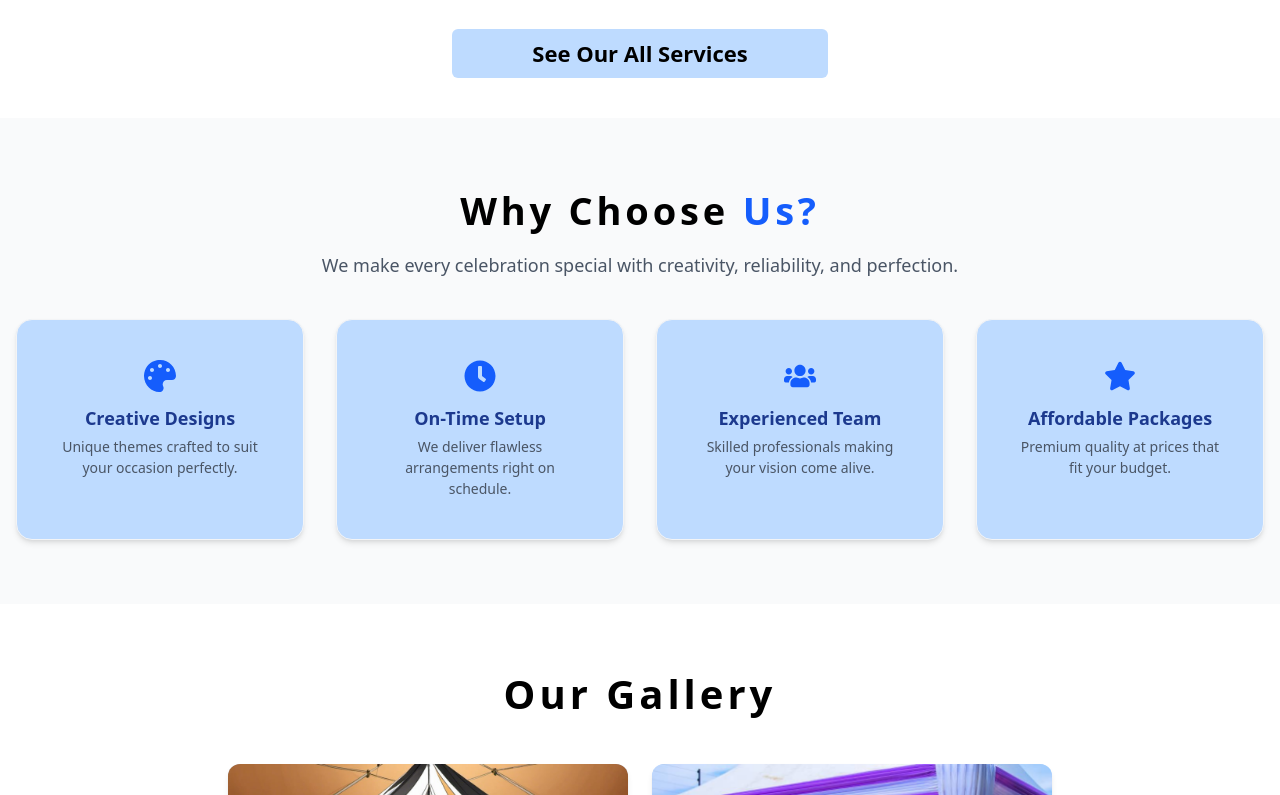
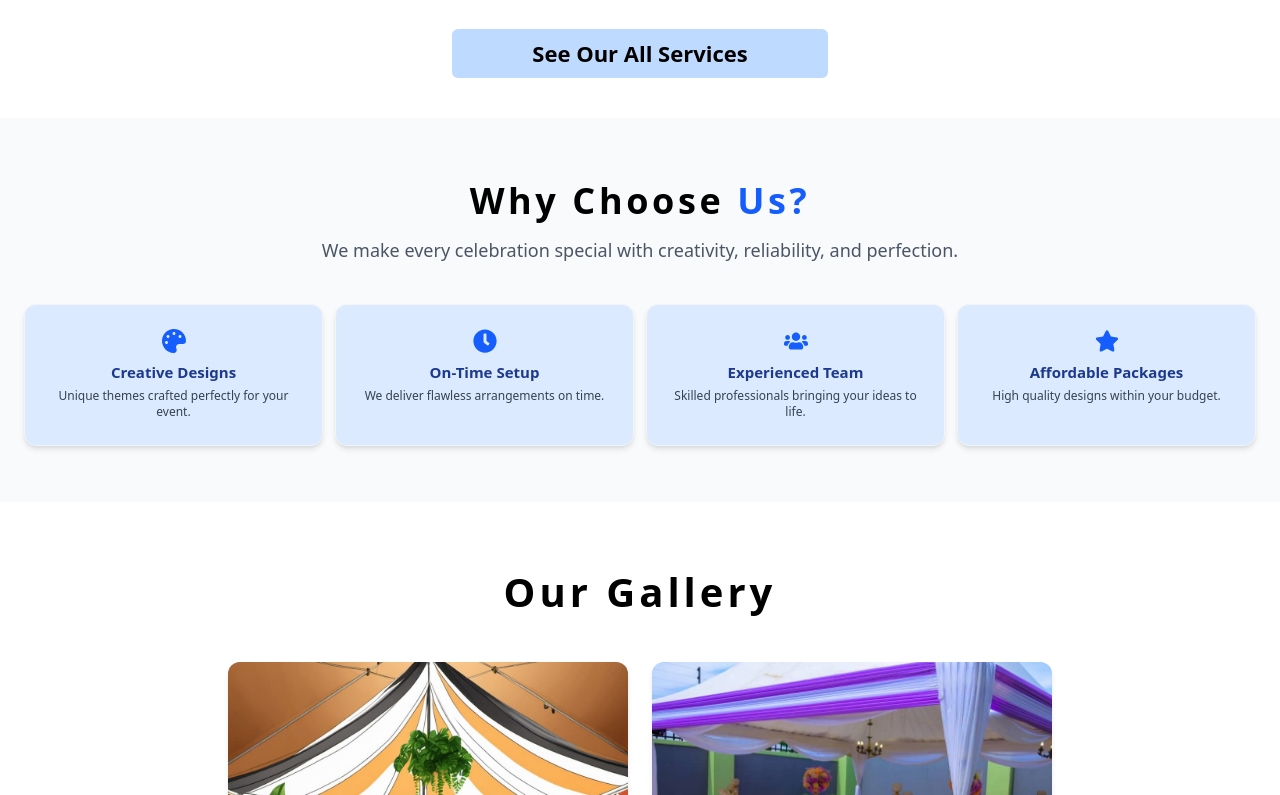
Before and after one commit to amar7773/Shiv-Tent-Hose, a React app: page / in a window 1280 px wide. Shown: the part 1245-2040 px from the top of the page. Built offline with nearby package versions, Linux system fonts and the light colour scheme; the HTML template or start-up script is replaced by a standard one.

Commit message:
new change

```diff
--- a/src/Compnets/Footer.jsx
+++ b/src/Compnets/Footer.jsx
@@ -6,7 +6,7 @@ import { SlSocialFacebook } from "react-icons/sl";
 import { RiTwitterXLine } from "react-icons/ri";
 import { SlSocialYoutube } from "react-icons/sl";
 import { useNavigate } from "react-router-dom";
-import logo from "../assets/images/Services/shiv-tent.png"; // 🟢 Apna logo yahan import karo
+import logo from "../assets/images/Services/tentlogo.png"; // 🟢 Apna logo yahan import karo
 
 function Footer() {
   const navigate = useNavigate();
@@ -91,20 +91,7 @@ function Footer() {
               <a
                 href="#"
                 className="hover:text-blue-600 transition-colors"
-                onClick={() => {
-                  if (window.location.pathname === "/") {
-                    document
-                      .getElementById("gallery")
-                      ?.scrollIntoView({ behavior: "smooth" });
-                  } else {
-                    navigate("/");
-                    setTimeout(() => {
-                      document
-                        .getElementById("gallery")
-                        ?.scrollIntoView({ behavior: "smooth" });
-                    }, 500);
-                  }
-                }}
+                onClick={() => navigate("/gallery")}
               >
                 Gallery
               </a>
--- a/src/Compnets/Gallery.jsx
+++ b/src/Compnets/Gallery.jsx
@@ -6,7 +6,7 @@ function Gallery() {
   const navigate = useNavigate();
 
   return (
-    <div id="gallery" className="mt-7 sm:mt-15 px-4">
+    <div id="gallery" className="mt-5 sm:mt-15 px-4">
       <h1 className="text-[30px] sm:text-[40px] font-bold text-center mb-10 tracking-widest">
         Our Gallery
       </h1>
--- a/src/Compnets/Testimonals.jsx
+++ b/src/Compnets/Testimonals.jsx
@@ -9,7 +9,7 @@ function Testimonals() {
         Testimonials
       </h1>
 
-      <div className="flex flex-wrap justify-center gap-6">
+      <div className="flex flex-wrap justify-center gap-6 ">
         {test.map((item, i) => (
           <div
             key={i}
--- a/src/Compnets/WhyChoose.jsx
+++ b/src/Compnets/WhyChoose.jsx
@@ -4,32 +4,32 @@ import { FaPalette, FaClock, FaUsers, FaStar } from "react-icons/fa";
 function WhyChoose() {
   const features = [
     {
-      icon: <FaPalette className="text-blue-600 w-8 h-8" />,
+      icon: <FaPalette className="text-blue-600 w-6 h-6" />,
       title: "Creative Designs",
-      desc: "Unique themes crafted to suit your occasion perfectly.",
+      desc: "Unique themes crafted perfectly for your event.",
     },
     {
-      icon: <FaClock className="text-blue-600 w-8 h-8" />,
+      icon: <FaClock className="text-blue-600 w-6 h-6" />,
       title: "On-Time Setup",
-      desc: "We deliver flawless arrangements right on schedule.",
+      desc: "We deliver flawless arrangements on time.",
     },
     {
-      icon: <FaUsers className="text-blue-600 w-8 h-8" />,
+      icon: <FaUsers className="text-blue-600 w-6 h-6" />,
       title: "Experienced Team",
-      desc: "Skilled professionals making your vision come alive.",
+      desc: "Skilled professionals bringing your ideas to life.",
     },
     {
-      icon: <FaStar className="text-blue-600 w-8 h-8" />,
+      icon: <FaStar className="text-blue-600 w-6 h-6" />,
       title: "Affordable Packages",
-      desc: "Premium quality at prices that fit your budget.",
+      desc: "High quality designs within your budget.",
     },
   ];
 
   return (
-    <section className="py-16 px-4 bg-gray-50 sm:mt-10">
+    <section className="py-10 sm:py-14 px-4 bg-gray-50 sm:mt-10">
       {/* Heading */}
       <div className="text-center mb-10">
-        <h2 className="text-[28px] sm:text-[38px] font-bold text-black tracking-widest mb-3">
+        <h2 className="text-[26px] sm:text-[36px] font-bold text-black tracking-widest mb-2">
           Why Choose <span className="text-blue-600">Us?</span>
         </h2>
         <p className="text-gray-600 text-base sm:text-lg max-w-2xl mx-auto">
@@ -38,18 +38,20 @@ function WhyChoose() {
         </p>
       </div>
 
-      {/* ✅ Scrollable on small screens, grid on large screens */}
-      <div className="flex sm:grid sm:grid-cols-2 lg:grid-cols-4 gap-4 sm:gap-8 overflow-x-auto sm:overflow-visible pb-3 sm:pb-0">
+      {/* ✅ Compact Scrollable Cards */}
+      <div className="flex sm:grid sm:grid-cols-2 lg:grid-cols-4 gap-3 overflow-x-auto sm:overflow-visible pb-3 sm:pb-0 px-2 scrollbar-hide">
         {features.map((item, i) => (
           <div
             key={i}
-            className="min-w-[220px] sm:min-w-0 bg-blue-200 p-10 rounded-2xl shadow-md hover:shadow-lg transition-all duration-300 text-center flex-shrink-0 border border-gray-100"
+            className="min-w-[130px] sm:min-w-0 bg-blue-100 p-6 rounded-xl shadow-md hover:shadow-lg hover:scale-105 transition-all duration-300 text-center flex-shrink-0 border border-gray-100"
           >
-            <div className="flex justify-center mb-3">{item.icon}</div>
-            <h3 className="text-lg font-semibold text-blue-900 mb-1">
+            <div className="flex justify-center mb-2">{item.icon}</div>
+            <h3 className="text-[15px] font-semibold text-blue-900 mb-1">
               {item.title}
             </h3>
-            <p className="text-gray-600 text-[14px]">{item.desc}</p>
+            <p className="text-gray-700 text-[12px] leading-snug">
+              {item.desc}
+            </p>
           </div>
         ))}
       </div>
--- a/src/Pages/About.jsx
+++ b/src/Pages/About.jsx
@@ -1,14 +1,14 @@
 import React from "react";
 import aboutImg from "../assets/images/Services/wedddeco.webp"; // Add your about image
 import aboutTeam from "../assets/images/Services/haldidecoration.jpg";
-import aboutHero from "../assets/images/Services/abouthero.webp"; // Add team image
+import aboutHero from "../assets/images/Services/bluetetnt.webp"; // Add team image
 
 function About() {
   return (
     <div className="bg-gradient-to-b from-blue-50 to-white text-gray-800 mt-22">
       {/* ===== Hero Section ===== */}
       <section
-        className="relative text-center py-20 px-4 flex items-center justify-center bg-cover bg-center"
+        className="relative text-center h-[300px] md:h-[400px] flex items-center justify-center bg-cover bg-center"
         style={{
           backgroundImage: `url(${aboutHero})`, // 👈 imported background image
         }}
--- a/src/Pages/AllGallery.jsx
+++ b/src/Pages/AllGallery.jsx
@@ -1,6 +1,6 @@
 import React, { useState } from "react";
 import allgallery from "../Data/allgallery";
-import img from "../assets/images/Services/weddingdecoration.webp";
+import img from "../assets/images/Services/bluetetnt.webp";
 
 function AllGallery() {
   const [selectedImage, setSelectedImage] = useState(null);
@@ -9,7 +9,7 @@ function AllGallery() {
     <div className="bg-gray-50 min-h-screen mt-22">
       {/* 🔹 Hero Section */}
       <div
-        className="relative h-[250px] sm:h-[350px] bg-cover bg-center flex items-center justify-center"
+        className="relative h-[300px] md:h-[400px] bg-cover bg-center flex items-center justify-center"
         style={{
           backgroundImage: `url(${img})`,
         }}
--- a/src/Pages/Services.jsx
+++ b/src/Pages/Services.jsx
@@ -1,6 +1,6 @@
 import React from "react";
 import services from "../Data/servicesdata";
-import img from "../assets/images/Services/serviceshero.jpg";
+import img from "../assets/images/Services/bluetetnt.webp";
 function Services() {
   return (
     <div className="w-full mt-25">
```
Also changed, not shown: src/Compnets/Header.jsx (+15 -40 lines), src/assets/images/Services/bluetetnt.webp (added), src/assets/images/Services/tentlogo.png (added).
